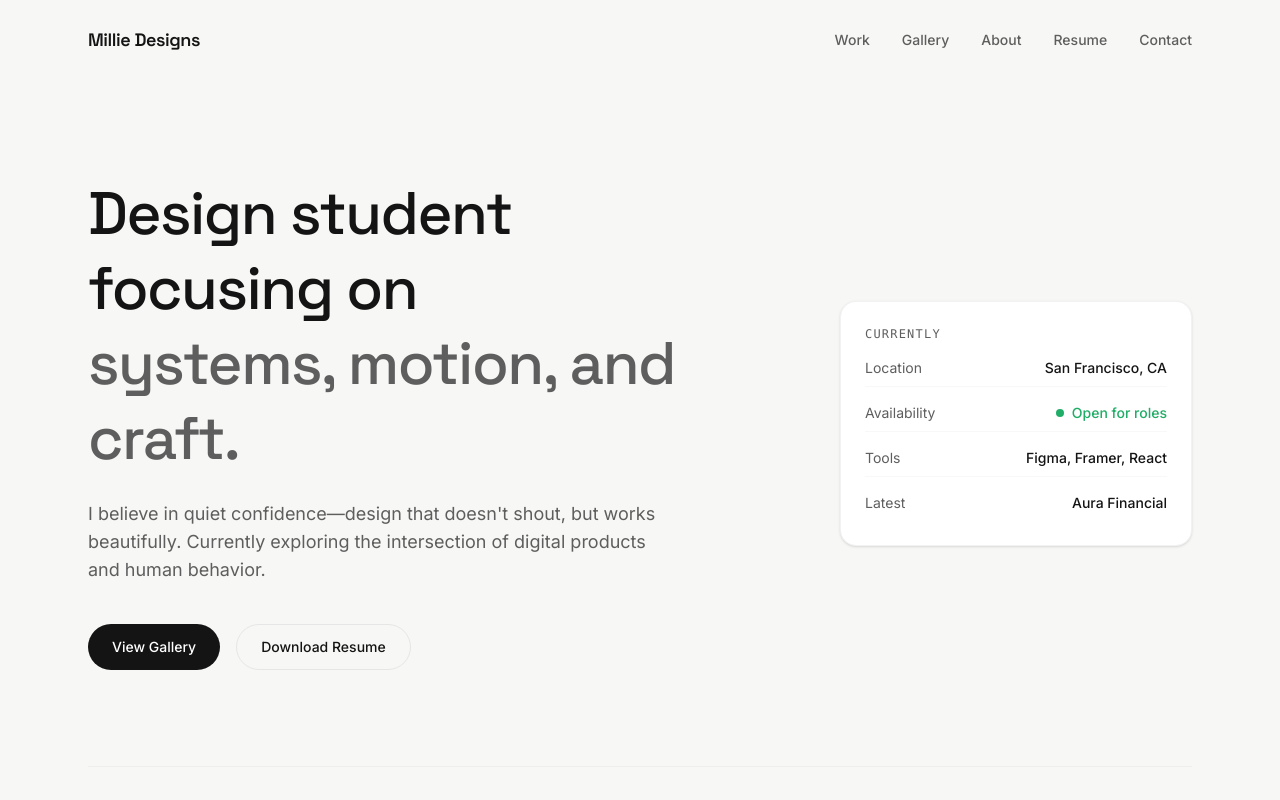
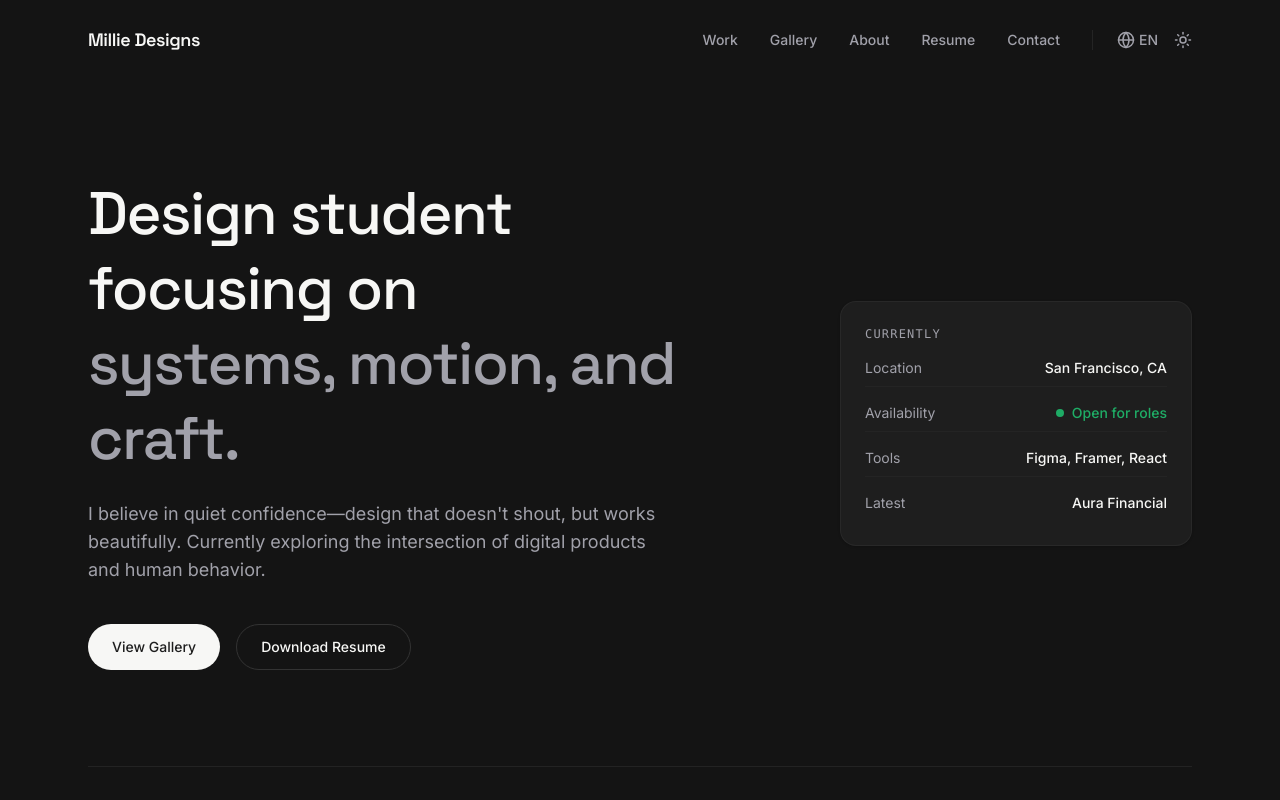
Before and after one commit to mildredhuggins/Mildred_Design_Portfolio, a React (Vite) app: page / in a window 1280 px wide. Shown: the top 800 px of the page. Built offline with nearby package versions, Linux system fonts and the light colour scheme.

Commit message:
feat: Implement i18n and theme switching
Integrates i18next for internationalization and adds theme switching capabilities. Includes initial setup for language translation and light/dark mode toggling. Updates navigation and footer to use translated strings.

```diff
--- a/index.html
+++ b/index.html
@@ -3,6 +3,7 @@
   <head>
     <meta charset="UTF-8" />
     <meta name="viewport" content="width=device-width, initial-scale=1.0" />
+    <meta name="description" content="Millie Designs - A sleek, minimal, editorial portfolio for a design student." />
     <title>Millie Designs</title>
   </head>
   <body>
--- a/package.json
+++ b/package.json
@@ -17,10 +17,12 @@
     "better-sqlite3": "^12.4.1",
     "dotenv": "^17.2.3",
     "express": "^4.21.2",
+    "i18next": "^25.8.13",
     "lucide-react": "^0.546.0",
     "motion": "^12.23.24",
     "react": "^19.0.0",
     "react-dom": "^19.0.0",
+    "react-i18next": "^16.5.4",
     "react-router-dom": "^7.13.1",
     "vite": "^6.2.0"
   },
--- a/src/components/Navbar.tsx
+++ b/src/components/Navbar.tsx
@@ -1,12 +1,36 @@
 import { useState, useEffect } from "react";
 import { Link, useLocation } from "react-router-dom";
 import { motion, AnimatePresence } from "motion/react";
-import { Menu, X } from "lucide-react";
+import { Menu, X, Sun, Moon, Globe } from "lucide-react";
+import { useTranslation } from "react-i18next";
 
 export function Navbar() {
   const [scrolled, setScrolled] = useState(false);
   const [mobileMenuOpen, setMobileMenuOpen] = useState(false);
+  const [isLightMode, setIsLightMode] = useState(false);
   const location = useLocation();
+  const { t, i18n } = useTranslation();
+
+  useEffect(() => {
+    // Check initial theme
+    const isLight = document.documentElement.classList.contains('light');
+    setIsLightMode(isLight);
+  }, []);
+
+  const toggleTheme = () => {
+    if (isLightMode) {
+      document.documentElement.classList.remove('light');
+      setIsLightMode(false);
+    } else {
+      document.documentElement.classList.add('light');
+      setIsLightMode(true);
+    }
+  };
+
+  const toggleLanguage = () => {
+    const newLang = i18n.language === 'en' ? 'es' : 'en';
+    i18n.changeLanguage(newLang);
+  };
 
   useEffect(() => {
     const handleScroll = () => {
@@ -21,11 +45,11 @@ export function Navbar() {
   }, [location.pathname]);
 
   const navLinks = [
-    { name: "Work", path: "/projects" },
-    { name: "Gallery", path: "/gallery" },
-    { name: "About", path: "/about" },
-    { name: "Resume", path: "/resume" },
-    { name: "Contact", path: "/contact" },
+    { name: t('nav.work'), path: "/projects" },
+    { name: t('nav.gallery'), path: "/gallery" },
+    { name: t('nav.about'), path: "/about" },
+    { name: t('nav.resume'), path: "/resume" },
+    { name: t('nav.contact'), path: "/contact" },
   ];
 
   return (
@@ -40,7 +64,8 @@ export function Navbar() {
         </Link>
 
         {/* Desktop Nav */}
-        <nav className="hidden md:flex items-center gap-8">
+        <div className="hidden md:flex items-center gap-8">
+          <nav className="flex items-center gap-8">
             {navLinks.map((link) => (
               <Link
                 key={link.name}
@@ -53,15 +78,34 @@ export function Navbar() {
               </Link>
             ))}
           </nav>
+          <div className="flex items-center gap-4 border-l border-border/50 pl-6">
+            <button onClick={toggleLanguage} className="text-muted hover:text-text transition-colors flex items-center gap-1 text-sm font-medium" aria-label="Toggle language">
+              <Globe size={18} />
+              <span className="uppercase">{i18n.language}</span>
+            </button>
+            <button onClick={toggleTheme} className="text-muted hover:text-text transition-colors" aria-label="Toggle theme">
+              {isLightMode ? <Moon size={18} /> : <Sun size={18} />}
+            </button>
+          </div>
+        </div>
 
         {/* Mobile Menu Toggle */}
+        <div className="md:hidden flex items-center gap-4 z-50">
+          <button onClick={toggleLanguage} className="text-text focus:outline-none flex items-center gap-1 text-sm font-medium uppercase">
+            <Globe size={18} />
+            {i18n.language}
+          </button>
+          <button onClick={toggleTheme} className="text-text focus:outline-none">
+            {isLightMode ? <Moon size={20} /> : <Sun size={20} />}
+          </button>
           <button
-          className="md:hidden z-50 p-2 -mr-2 text-text focus:outline-none"
+            className="p-2 -mr-2 text-text focus:outline-none"
             onClick={() => setMobileMenuOpen(!mobileMenuOpen)}
             aria-label="Toggle menu"
           >
             {mobileMenuOpen ? <X size={24} /> : <Menu size={24} />}
           </button>
+        </div>
 
         {/* Mobile Nav */}
         <AnimatePresence>
--- /dev/null
+++ b/src/i18n.ts
@@ -0,0 +1,116 @@
+import i18n from 'i18next';
+import { initReactI18next } from 'react-i18next';
+
+const resources = {
+  en: {
+    translation: {
+      "nav": {
+        "work": "Work",
+        "gallery": "Gallery",
+        "about": "About",
+        "resume": "Resume",
+        "contact": "Contact"
+      },
+      "home": {
+        "hero_title_1": "Design student focusing on",
+        "hero_title_2": "systems, motion, and craft.",
+        "hero_desc": "I believe in quiet confidence—design that doesn't shout, but works beautifully. Currently exploring the intersection of digital products and human behavior.",
+        "view_gallery": "View Gallery",
+        "download_resume": "Download Resume",
+        "currently": "Currently",
+        "location": "Location",
+        "availability": "Availability",
+        "tools": "Tools",
+        "latest": "Latest",
+        "open_roles": "Open for roles",
+        "selected_work": "Selected Work",
+        "selected_work_desc": "A collection of my recent projects.",
+        "view_all": "View all",
+        "view_all_projects": "View all projects",
+        "about_me": "About Me",
+        "about_desc": "I'm a multidisciplinary designer with a background in cognitive science. I approach design as a tool for problem-solving, focusing on clarity, accessibility, and delight.",
+        "read_bio": "Read full bio →",
+        "core_strengths": "Core Strengths",
+        "ux_ui": "UX/UI Design",
+        "ux_ui_desc": "Creating intuitive interfaces backed by user research and testing.",
+        "design_systems": "Design Systems",
+        "design_systems_desc": "Building scalable, accessible components for cohesive products.",
+        "motion": "Interaction & Motion",
+        "motion_desc": "Adding purposeful animation to guide users and provide feedback.",
+        "prototyping": "Prototyping",
+        "prototyping_desc": "Validating ideas quickly with high-fidelity interactive prototypes."
+      },
+      "footer": {
+        "title": "Let's build something together.",
+        "desc": "I'm currently looking for new opportunities. Whether you have a question or just want to say hi, I'll try my best to get back to you!",
+        "say_hello": "Say Hello",
+        "socials": "Socials",
+        "sitemap": "Sitemap",
+        "rights": "All rights reserved.",
+        "designed_with": "Designed with intention."
+      }
+    }
+  },
+  es: {
+    translation: {
+      "nav": {
+        "work": "Trabajo",
+        "gallery": "Galería",
+        "about": "Sobre mí",
+        "resume": "Currículum",
+        "contact": "Contacto"
+      },
+      "home": {
+        "hero_title_1": "Estudiante de diseño enfocado en",
+        "hero_title_2": "sistemas, movimiento y artesanía.",
+        "hero_desc": "Creo en la confianza silenciosa: un diseño que no grita, pero funciona maravillosamente. Actualmente explorando la intersección entre productos digitales y el comportamiento humano.",
+        "view_gallery": "Ver Galería",
+        "download_resume": "Descargar Currículum",
+        "currently": "Actualmente",
+        "location": "Ubicación",
+        "availability": "Disponibilidad",
+        "tools": "Herramientas",
+        "latest": "Último",
+        "open_roles": "Disponible para roles",
+        "selected_work": "Trabajo Seleccionado",
+        "selected_work_desc": "Una colección de mis proyectos recientes.",
+        "view_all": "Ver todo",
+        "view_all_projects": "Ver todos los proyectos",
+        "about_me": "Sobre Mí",
+        "about_desc": "Soy un diseñador multidisciplinario con experiencia en ciencia cognitiva. Abordo el diseño como una herramienta para resolver problemas, enfocándome en la claridad, la accesibilidad y el deleite.",
+        "read_bio": "Leer biografía completa →",
+        "core_strengths": "Fortalezas Principales",
+        "ux_ui": "Diseño UX/UI",
+        "ux_ui_desc": "Creación de interfaces intuitivas respaldadas por investigación y pruebas de usuarios.",
+        "design_systems": "Sistemas de Diseño",
+        "design_systems_desc": "Construcción de componentes escalables y accesibles para productos cohesivos.",
+        "motion": "Interacción y Movimiento",
+        "motion_desc": "Agregar animación con propósito para guiar a los usuarios y proporcionar retroalimentación.",
+        "prototyping": "Prototipado",
+        "prototyping_desc": "Validación rápida de ideas con prototipos interactivos de alta fidelidad."
+      },
+      "footer": {
+        "title": "Construyamos algo juntos.",
+        "desc": "Actualmente busco nuevas oportunidades. Ya sea que tengas una pregunta o solo quieras saludar, ¡haré todo lo posible por responderte!",
+        "say_hello": "Di Hola",
+        "socials": "Redes Sociales",
+        "sitemap": "Mapa del sitio",
+        "rights": "Todos los derechos reservados.",
+        "designed_with": "Diseñado con intención."
+      }
+    }
+  }
+};
+
+i18n
+  .use(initReactI18next)
+  .init({
+    resources,
+    lng: "en", // default language
+    fallbackLng: "en",
+    interpolation: {
+      escapeValue: false
+    }
+  });
+
+export default i18n;
--- a/src/index.css
+++ b/src/index.css
@@ -1,20 +1,42 @@
 @import url('https://fonts.googleapis.com/css2?family=Inter:wght@400;500;600&family=Space+Grotesk:wght@400;500;600;700&display=swap');
 @import "tailwindcss";
+
+:root {
+  /* Dark mode by default */
+  --bg-color: #141414;
+  --surface-color: #1E1E1E;
+  --text-color: #F7F7F5;
+  --muted-color: #A1A1AA;
+  --border-color: #333333;
+  --accent-color: #2F6BFF;
+  --success-color: #1FAD66;
+  --warning-color: #F2B705;
+  --error-color: #E5484D;
+}
+
+.light {
+  /* Light mode overrides */
+  --bg-color: #F7F7F5;
+  --surface-color: #FFFFFF;
+  --text-color: #141414;
+  --muted-color: #5E5E5E;
+  --border-color: #E6E6E6;
+}
 
 @theme {
   --font-sans: "Inter", ui-sans-serif, system-ui, sans-serif;
   --font-display: "Space Grotesk", ui-sans-serif, system-ui, sans-serif;
 
-  --color-bg: #F7F7F5;
-  --color-surface: #FFFFFF;
-  --color-text: #141414;
-  --color-muted: #5E5E5E;
-  --color-border: #E6E6E6;
-  --color-accent: #2F6BFF;
+  --color-bg: var(--bg-color);
+  --color-surface: var(--surface-color);
+  --color-text: var(--text-color);
+  --color-muted: var(--muted-color);
+  --color-border: var(--border-color);
+  --color-accent: var(--accent-color);
 
-  --color-success: #1FAD66;
-  --color-warning: #F2B705;
-  --color-error: #E5484D;
+  --color-success: var(--success-color);
+  --color-warning: var(--warning-color);
+  --color-error: var(--error-color);
 
   --radius-card: 16px;
   --radius-pill: 999px;
--- a/src/main.tsx
+++ b/src/main.tsx
@@ -2,6 +2,7 @@ import {StrictMode} from 'react';
 import {createRoot} from 'react-dom/client';
 import App from './App.tsx';
 import './index.css';
+import './i18n';
 
 createRoot(document.getElementById('root')!).render(
   <StrictMode>
--- a/src/pages/Home.tsx
+++ b/src/pages/Home.tsx
@@ -1,10 +1,12 @@
 import { motion } from "motion/react";
 import { Link } from "react-router-dom";
+import { useTranslation } from "react-i18next";
 import { Button } from "../components/Button";
 import { ProjectCard } from "../components/ProjectCard";
 import { projects } from "../data/projects";
 
 export function Home() {
+  const { t } = useTranslation();
   const featuredProjects = projects.filter(p => p.featured).slice(0, 3);
 
   return (
@@ -18,8 +20,8 @@ export function Home() {
             transition={{ duration: 0.5, delay: 0.1 }}
             className="text-4xl sm:text-5xl lg:text-6xl font-display font-medium leading-tight"
           >
-            Design student focusing on <br className="hidden sm:block" />
-            <span className="text-muted">systems, motion, and craft.</span>
+            {t('home.hero_title_1')} <br className="hidden sm:block" />
+            <span className="text-muted">{t('home.hero_title_2')}</span>
           </motion.h1>
           <motion.p
             initial={{ opacity: 0, y: 20 }}
@@ -27,7 +29,7 @@ export function Home() {
             transition={{ duration: 0.5, delay: 0.2 }}
             className="text-lg text-muted max-w-xl"
           >
-            I believe in quiet confidence—design that doesn't shout, but works beautifully. Currently exploring the intersection of digital products and human behavior.
+            {t('home.hero_desc')}
           </motion.p>
           <motion.div
             initial={{ opacity: 0, y: 20 }}
@@ -35,8 +37,8 @@ export function Home() {
             transition={{ duration: 0.5, delay: 0.3 }}
             className="flex flex-wrap gap-4 mt-4"
           >
-            <Button to="/gallery" variant="primary">View Gallery</Button>
-            <Button to="/resume" variant="secondary">Download Resume</Button>
+            <Button to="/gallery" variant="primary">{t('home.view_gallery')}</Button>
+            <Button to="/resume" variant="secondary">{t('home.download_resume')}</Button>
           </motion.div>
         </div>
 
@@ -47,25 +49,25 @@ export function Home() {
           className="col-span-4 sm:col-span-8 lg:col-span-4 lg:col-start-9 mt-12 lg:mt-0"
         >
           <div className="bg-surface border border-border/50 rounded-card p-6 shadow-sm">
-            <h3 className="font-mono text-xs uppercase tracking-widest text-muted mb-4">Currently</h3>
+            <h3 className="font-mono text-xs uppercase tracking-widest text-muted mb-4">{t('home.currently')}</h3>
             <ul className="space-y-4">
               <li className="flex justify-between text-sm border-b border-border/30 pb-2">
-                <span className="text-muted">Location</span>
+                <span className="text-muted">{t('home.location')}</span>
                 <span className="font-medium">San Francisco, CA</span>
               </li>
               <li className="flex justify-between text-sm border-b border-border/30 pb-2">
-                <span className="text-muted">Availability</span>
+                <span className="text-muted">{t('home.availability')}</span>
                 <span className="font-medium text-success flex items-center gap-2">
                   <span className="w-2 h-2 rounded-full bg-success animate-pulse"></span>
-                  Open for roles
+                  {t('home.open_roles')}
                 </span>
               </li>
               <li className="flex justify-between text-sm border-b border-border/30 pb-2">
-                <span className="text-muted">Tools</span>
+                <span className="text-muted">{t('home.tools')}</span>
                 <span className="font-medium">Figma, Framer, React</span>
               </li>
               <li className="flex justify-between text-sm pb-2">
-                <span className="text-muted">Latest</span>
+                <span className="text-muted">{t('home.latest')}</span>
                 <Link to={`/projects/${featuredProjects[0]?.id}`} className="font-medium hover:text-accent hover:underline underline-offset-4 transition-all">
                   {featuredProjects[0]?.title}
                 </Link>
@@ -79,11 +81,11 @@ export function Home() {
       <section className="section-spacing border-t border-border/50">
         <div className="flex justify-between items-end mb-12">
           <div>
-            <h2 className="text-3xl font-display font-medium">Selected Work</h2>
-            <p className="text-muted mt-2">A collection of my recent projects.</p>
+            <h2 className="text-3xl font-display font-medium">{t('home.selected_work')}</h2>
+            <p className="text-muted mt-2">{t('home.selected_work_desc')}</p>
           </div>
           <Link to="/projects" className="hidden sm:inline-flex items-center gap-2 text-sm font-medium hover:text-accent transition-colors group">
-            View all
+            {t('home.view_all')}
             <motion.span
               className="inline-block"
               whileHover={{ x: 4 }}
@@ -103,7 +105,7 @@ export function Home() {
         </div>
 
         <div className="mt-8 sm:hidden flex justify-center">
-          <Button to="/projects" variant="secondary" className="w-full">View all projects</Button>
+          <Button to="/projects" variant="secondary" className="w-full">{t('home.view_all_projects')}</Button>
         </div>
       </section>
 
@@ -111,32 +113,32 @@ export function Home() {
       <section className="section-spacing border-t border-border/50">
         <div className="grid-custom">
           <div className="col-span-4 sm:col-span-8 lg:col-span-5">
-            <h2 className="text-3xl font-display font-medium mb-6">About Me</h2>
+            <h2 className="text-3xl font-display font-medium mb-6">{t('home.about_me')}</h2>
             <p className="text-muted leading-relaxed mb-6">
-              I'm a multidisciplinary designer with a background in cognitive science. I approach design as a tool for problem-solving, focusing on clarity, accessibility, and delight.
+              {t('home.about_desc')}
             </p>
             <Button to="/about" variant="ghost" className="px-0 hover:bg-transparent hover:text-accent">
-              Read full bio →
+              {t('home.read_bio')}
             </Button>
           </div>
           <div className="col-span-4 sm:col-span-8 lg:col-span-6 lg:col-start-7 mt-12 lg:mt-0">
-            <h3 className="font-mono text-xs uppercase tracking-widest text-muted mb-6">Core Strengths</h3>
+            <h3 className="font-mono text-xs uppercase tracking-widest text-muted mb-6">{t('home.core_strengths')}</h3>
             <div className="grid grid-cols-1 sm:grid-cols-2 gap-6">
               <div>
-                <h4 className="font-medium mb-2">UX/UI Design</h4>
-                <p className="text-sm text-muted">Creating intuitive interfaces backed by user research and testing.</p>
+                <h4 className="font-medium mb-2">{t('home.ux_ui')}</h4>
+                <p className="text-sm text-muted">{t('home.ux_ui_desc')}</p>
               </div>
               <div>
-                <h4 className="font-medium mb-2">Design Systems</h4>
-                <p className="text-sm text-muted">Building scalable, accessible components for cohesive products.</p>
+                <h4 className="font-medium mb-2">{t('home.design_systems')}</h4>
+                <p className="text-sm text-muted">{t('home.design_systems_desc')}</p>
               </div>
               <div>
-                <h4 className="font-medium mb-2">Interaction & Motion</h4>
-                <p className="text-sm text-muted">Adding purposeful animation to guide users and provide feedback.</p>
+                <h4 className="font-medium mb-2">{t('home.motion')}</h4>
+                <p className="text-sm text-muted">{t('home.motion_desc')}</p>
               </div>
               <div>
-                <h4 className="font-medium mb-2">Prototyping</h4>
-                <p className="text-sm text-muted">Validating ideas quickly with high-fidelity interactive prototypes.</p>
+                <h4 className="font-medium mb-2">{t('home.prototyping')}</h4>
+                <p className="text-sm text-muted">{t('home.prototyping_desc')}</p>
               </div>
             </div>
           </div>
```
Also changed, not shown: src/components/Footer.tsx (+13 -11 lines), public/robots.txt (added), 2 other files (tests, documents, lock files or other folders). Lines whose indentation alone changed are shown as unchanged.
